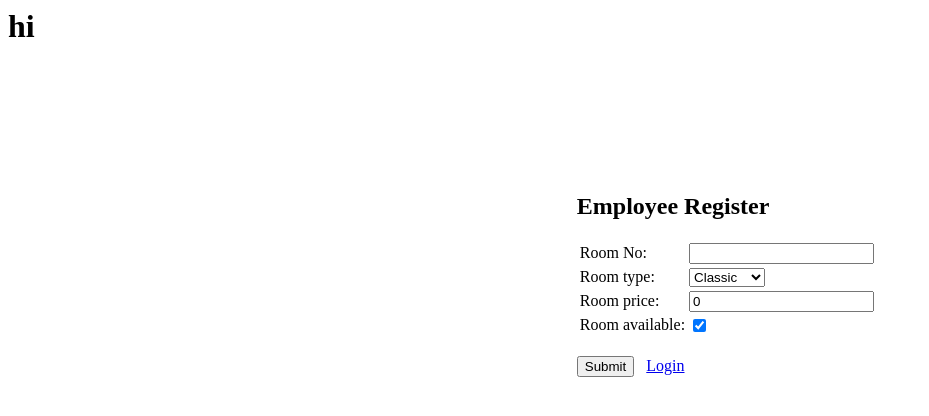
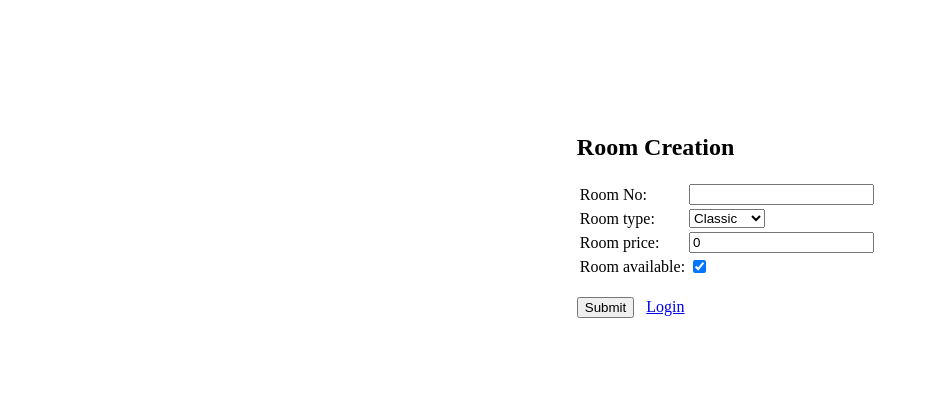
Before and after one commit to Saran-Kaanth/ResortManagement, a Django app: page /createroom/ in a window 1280 px wide. Shown: the top 416 px of the page, without its empty margins (0-929 px from the left). Run offline with Django 4.2, Linux system fonts and the light colour scheme.

Commit message:
html changes

```diff
--- a/users/Templates/users/room_creation.html
+++ b/users/Templates/users/room_creation.html
@@ -1,7 +1,6 @@
 <html>
-<h1>hi</h1>
 <body>
-    <h2  style="padding-left: 45%; padding-top:10%;"> Employee Register </h2>
+    <h2  style="padding-left: 45%; padding-top:10%;"> Room Creation </h2>
     <div    >
     {% block content %}
         <table style="padding-left: 45%;">
--- a/users/Templates/users/roomslist.html
+++ b/users/Templates/users/roomslist.html
@@ -1,4 +1,3 @@
-
 {% block title %}Rooms{% endblock title %}
 </br></br>
 {% block content %}
@@ -6,14 +5,14 @@
 <div class="card">
 <div class="card-header">
 <span class="font-weight-bold">{{ room.room_no }}</span> &middot;
-<span class="text-muted">by {{ room.room_type }} |
+<span class="text-muted"> {{ room.room_type }} |
 {{ room.is_available }}</span>
 </div>
 <div class="card-body">
 {{ room.room_price }}
 </div>
 <div class="card-footer text-center text-muted">
-<a href="#">Edit</a> | <a href="#">Delete</a>
+<a href="#">Book Now</a>
 </div>
 </div>
 <br />
```
